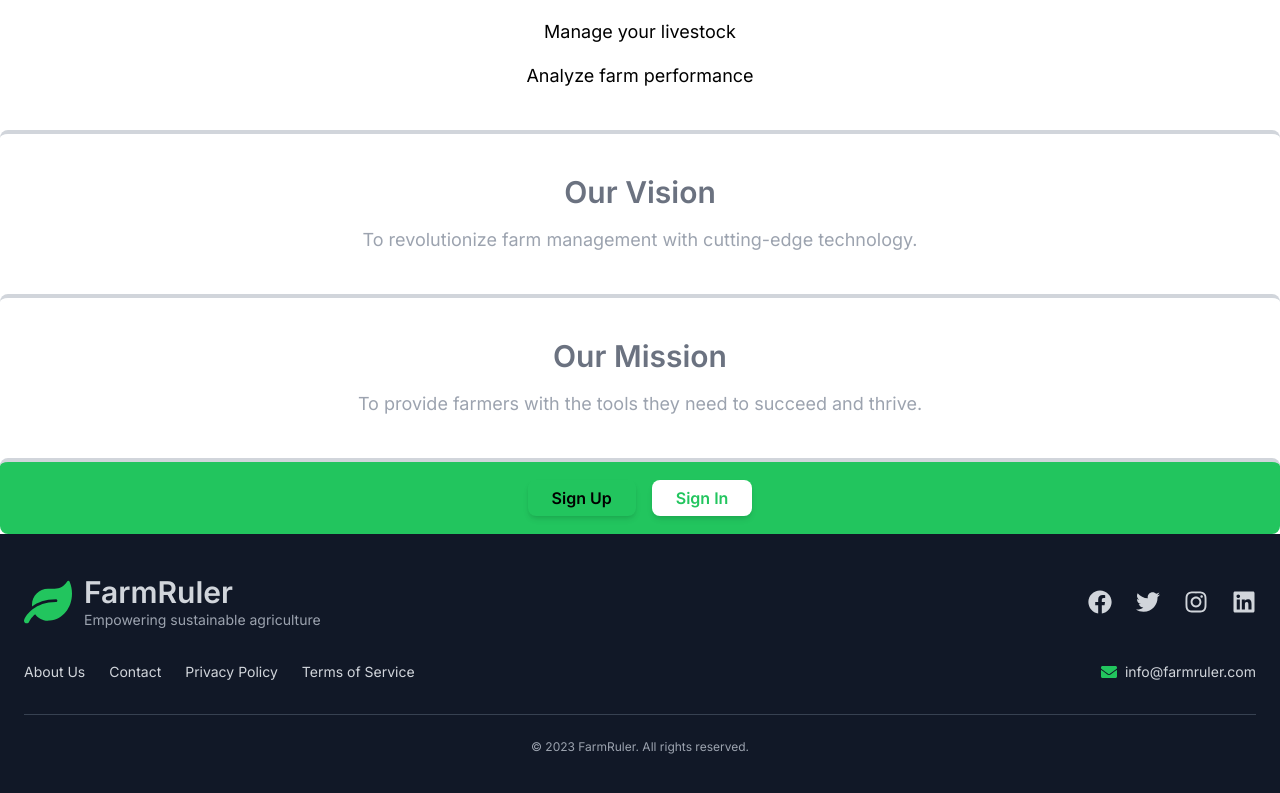
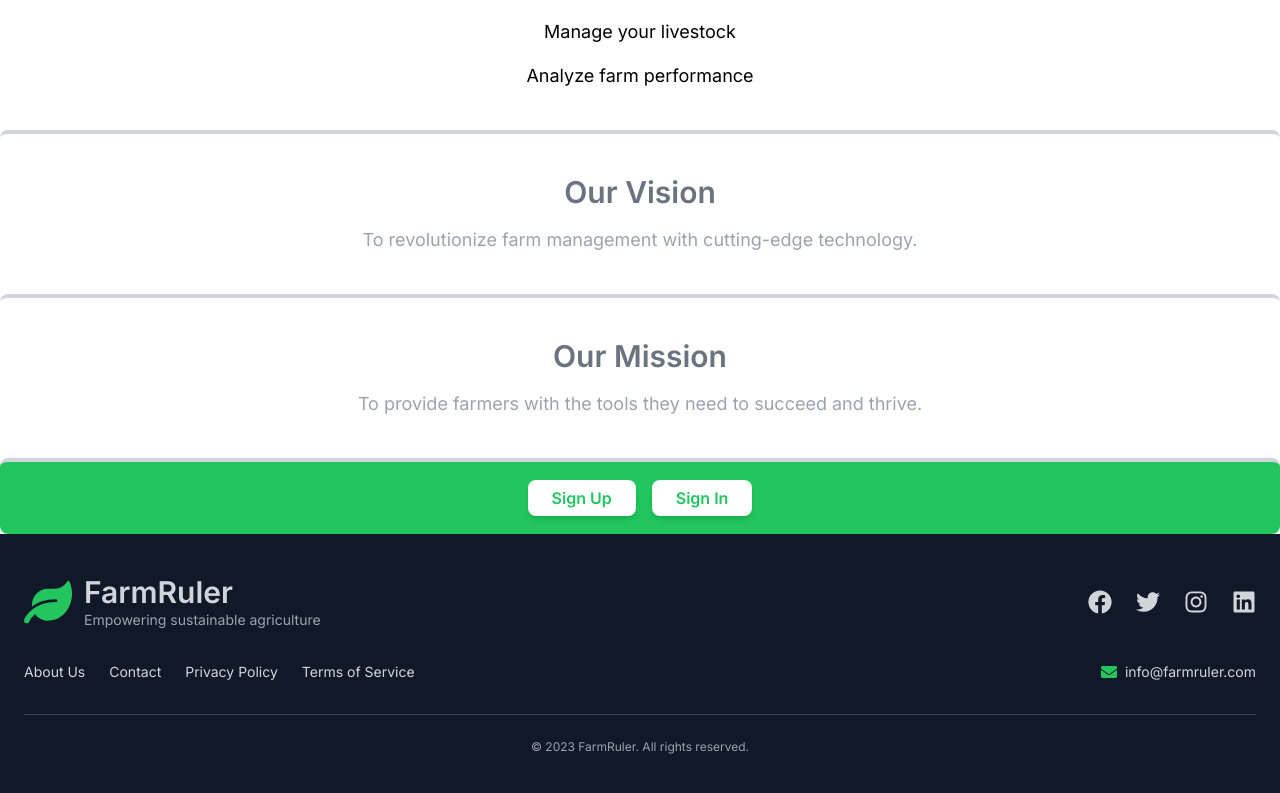
Before and after one commit to MOHAMMED-IQRAMUL/FarmRuler, a Next.js app: page / in a window 1280 px wide. Shown: the part 434-1227 px from the top of the page. Built offline with nearby package versions, Linux system fonts and the light colour scheme.

Commit message:
fixing sign-up and sign-in button on hovering

```diff
--- a/app/page.js
+++ b/app/page.js
@@ -51,10 +51,10 @@ export default function Home() {
       </section>
 
       <section className="bg-green-500 text-center py-6 mt-auto border-t-4 border-gray-300 rounded-lg">
-        <Link className="mx-2 px-6 py-2 font-semibold rounded-lg shadow-md hover:bg-gray-100" href='/sign-up'>
+        <Link className="mx-2 px-6 py-2 bg-white text-green-500 font-semibold rounded-lg shadow-md hover:bg-gray-800 hover:text-white" href='/sign-up'>
           Sign Up
         </Link>
-        <Link className="mx-2 px-6 py-2 bg-white text-green-500 font-semibold rounded-lg shadow-md hover:bg-gray-100" href='/sign-in'>
+        <Link className="mx-2 px-6 py-2 bg-white text-green-500 font-semibold rounded-lg shadow-md hover:bg-gray-800 hover:text-white" href='/sign-in'>
           Sign In
         </Link>
       </section>
```
